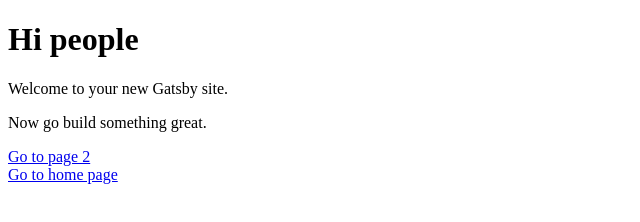
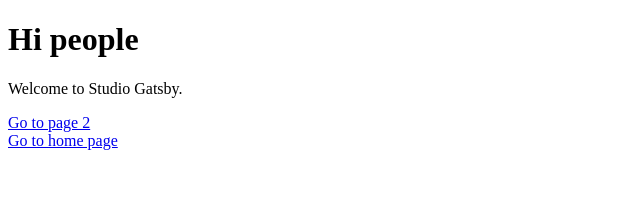
Before and after one commit to FexCore/studio-gatsby, a Gatsby site: page / in a window 1280 px wide. Shown: the whole page, without its empty margins (0-640 px from the left). Built offline with nearby package versions, Linux system fonts and the light colour scheme; Gatsby itself is replaced by a stand-in of ours.

Commit message:
add new site title

```diff
--- a/gatsby-config.js
+++ b/gatsby-config.js
@@ -1,6 +1,6 @@
 module.exports = {
   siteMetadata: {
-    title: 'Gatsby Default Starter',
+    title: 'Studio Gatsby',
   },
   plugins: [
     'gatsby-plugin-react-helmet',
--- a/src/pages/index.js
+++ b/src/pages/index.js
@@ -4,8 +4,7 @@ import Link from 'gatsby-link'
 const IndexPage = () => (
   <div>
     <h1>Hi people</h1>
-    <p>Welcome to your new Gatsby site.</p>
-    <p>Now go build something great.</p>
+    <p>Welcome to Studio Gatsby.</p>
     <Link to="/page-2/">Go to page 2</Link><br />
     <Link to="/home/">Go to home page</Link>
   </div>
```
